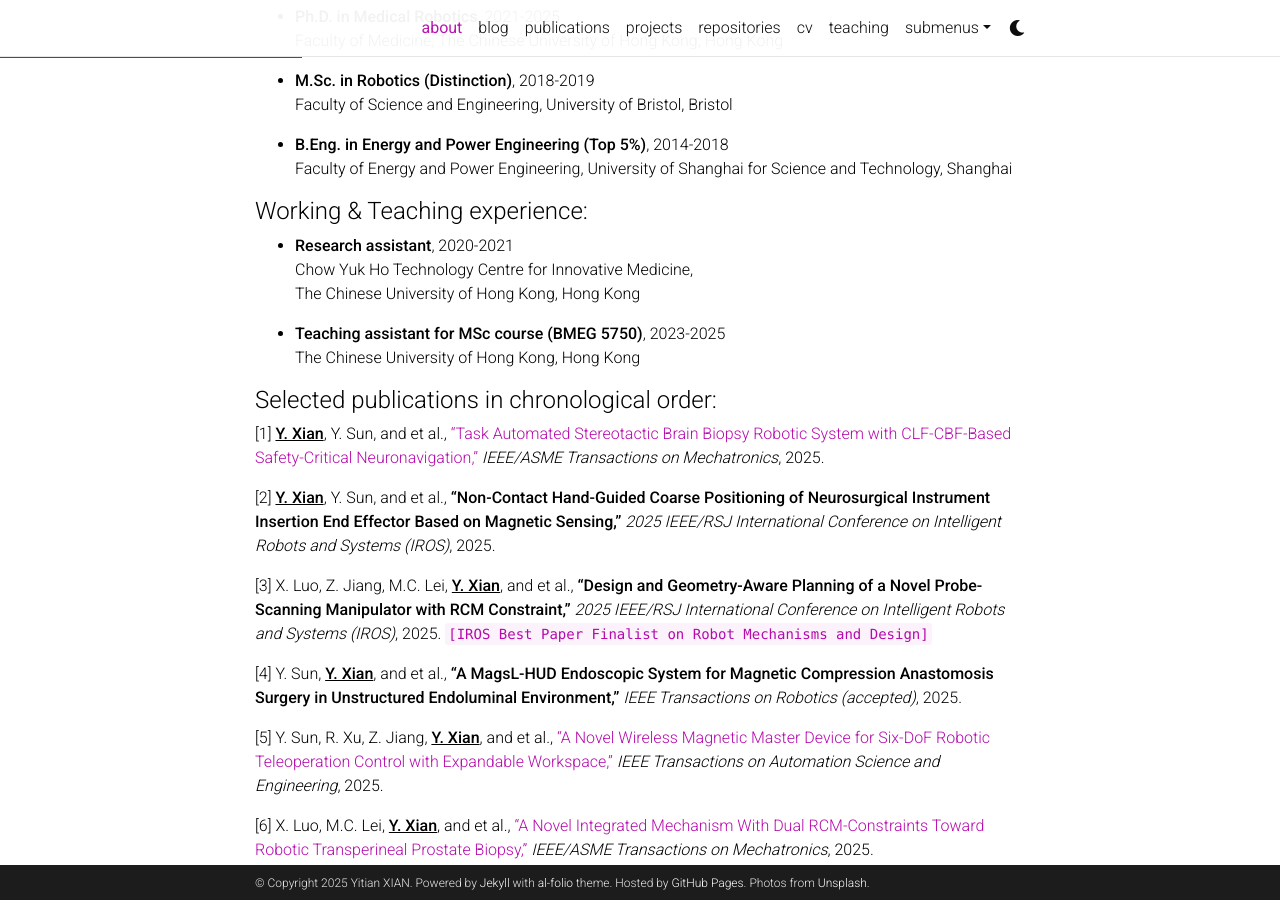
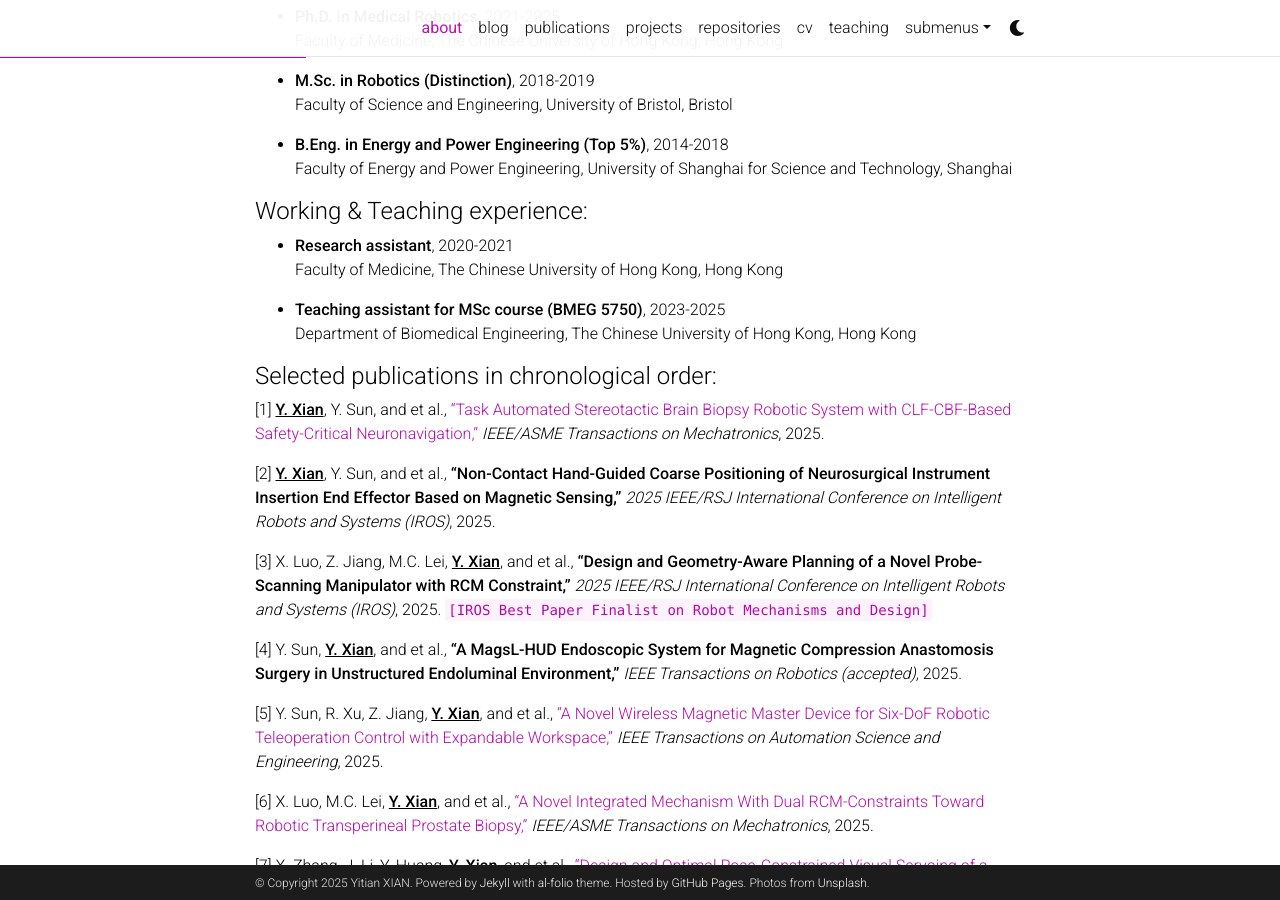
Before and after one commit to yitian-xian/yitian-xian.github.io, a Jekyll site: the page built from _pages/about.md, in a window 1280 px wide and 900 px high, scrolled down 513 px. Built offline with Jekyll 4.4.1, drawn with Linux system fonts in a browser that asks for light colours; full-size pictures stand in for the smaller copies a plugin makes; emoji names are drawn with the system emoji font; comment, search, counter and statistics services are not loaded; a style sheet for code colours, icons or effects is not loaded.

Commit message:
Update about.md

```diff
--- a/_pages/about.md
+++ b/_pages/about.md
@@ -42,11 +42,10 @@ Faculty of Energy and Power Engineering, University of Shanghai for Science and
 
 #### Working & Teaching experience:
 * **Research assistant**, 2020-2021<br>
-Chow Yuk Ho Technology Centre for Innovative Medicine,<br>
-The Chinese University of Hong Kong, Hong Kong
+Faculty of Medicine, The Chinese University of Hong Kong, Hong Kong
 
 * **Teaching assistant for MSc course (BMEG 5750)**, 2023-2025<br>
-The Chinese University of Hong Kong, Hong Kong
+Department of Biomedical Engineering, The Chinese University of Hong Kong, Hong Kong
 
 #### Selected publications in chronological order:<br>
 
```
